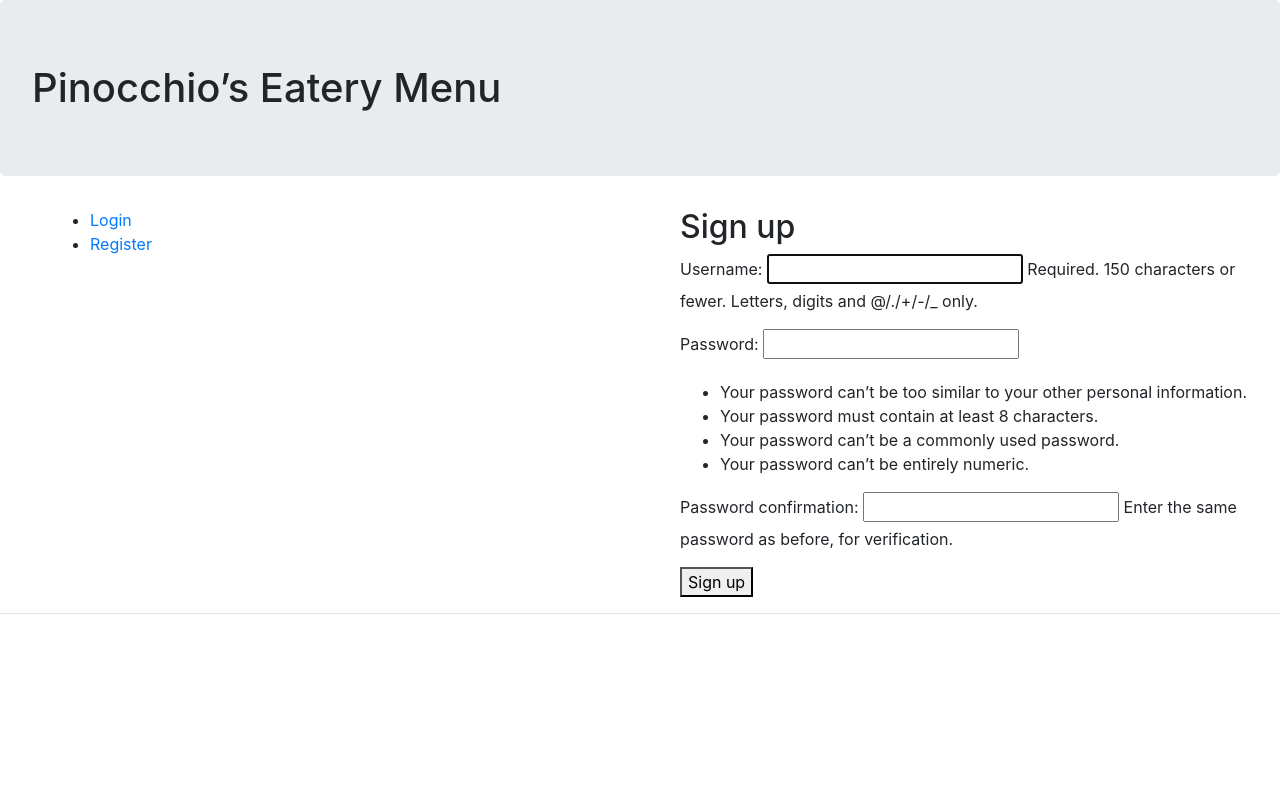
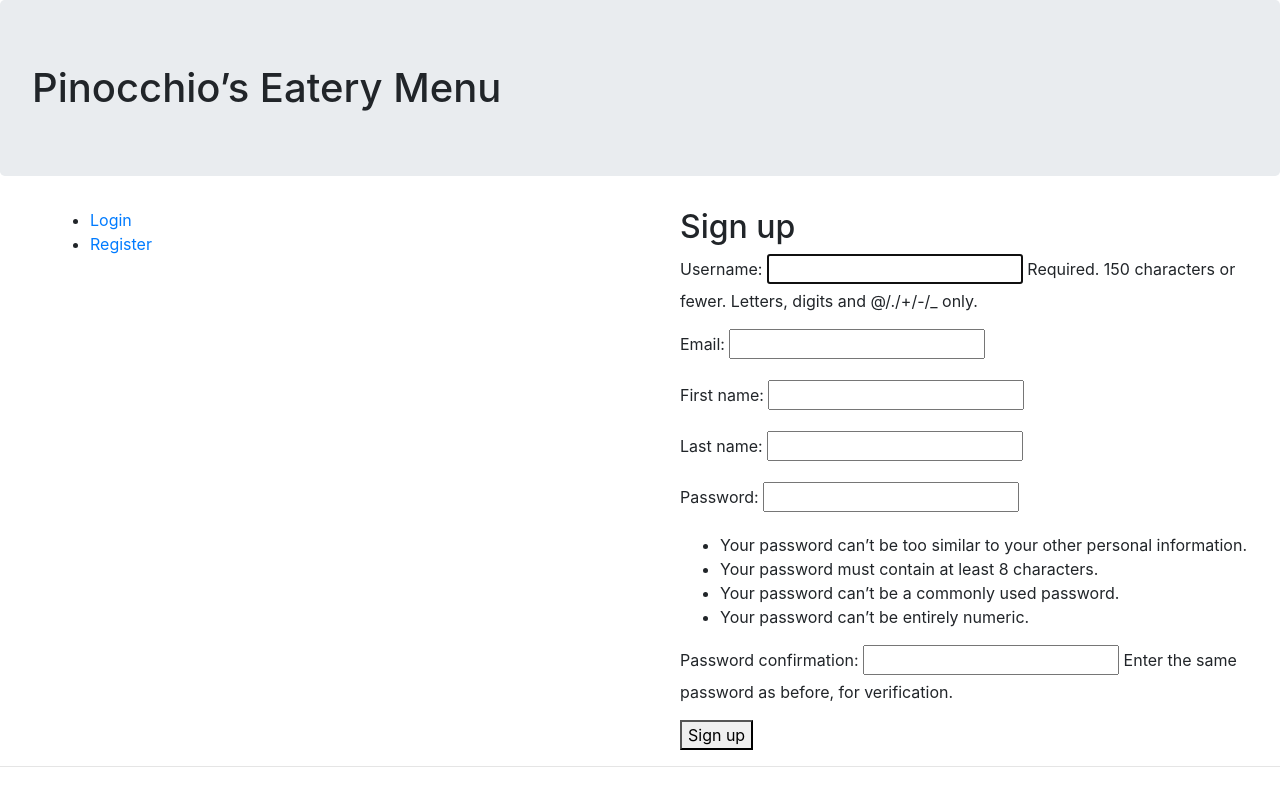
Before and after one commit to barnettech/project3, a Django app: page /signup in a window 1280 px wide. Run offline with Django 3.2, Linux system fonts and the light colour scheme; some libraries are stand-ins or nearby versions.

Commit message:
adds user email, first name and last name to registration

```diff
--- /dev/null
+++ b/orders/forms.py
@@ -0,0 +1,21 @@
+from django import forms
+from django.contrib.auth.models import User
+from django.contrib.auth.forms import UserCreationForm
+
+class UserCreateForm(UserCreationForm):
+    email = forms.EmailField(required=True)
+    first_name = forms.CharField(max_length=30)
+    last_name = forms.CharField(max_length=30)
+
+    class Meta:
+        model = User
+        fields = ("username", "email", "first_name", "last_name", "password1", "password2")
+
+    def save(self, commit=True):
+        user = super(UserCreateForm, self).save(commit=False)
+        user.email = self.cleaned_data["email"]
+        user.first_name = self.cleaned_data["first_name"]
+        user.last_name = self.cleaned_data["last_name"]
+        if commit:
+            user.save()
+        return user
--- a/orders/views.py
+++ b/orders/views.py
@@ -6,6 +6,10 @@ from django.shortcuts import get_object_or_404
 from django.http import HttpResponseRedirect
 from django.urls import reverse
 from .models import Food, Order, Order_Number
+from django.db import models
+from django.contrib.auth.models import User
+from django import forms
+from .forms import UserCreateForm
 import datetime
 
 # Create your views here.
@@ -16,7 +20,7 @@ def index(request):
 
 def signup(request):
     if request.method == 'POST':
-        form = UserCreationForm(request.POST)
+        form = UserCreateForm(request.POST)
         if form.is_valid():
             form.save()
             username = form.cleaned_data.get('username')
@@ -25,7 +29,7 @@ def signup(request):
             login(request, user)
             return redirect('order')
     else:
-        form = UserCreationForm()
+        form = UserCreateForm()
     return render(request, 'signup.html', {'form': form})
 
 def menu(request):
--- a/pinocchios/templates/base_generic.html
+++ b/pinocchios/templates/base_generic.html
@@ -18,6 +18,7 @@
         <ul>
           {% if user.is_authenticated %}
             <li>User: {{ user.get_username }}</li>
+            <li><a href="{% url 'order'%}?next={{request.path}}">Menu, Order</a></li>
             <li><a href="{% url 'logout'%}?next={{request.path}}">Logout</a></li>
           {% else %}
             <li><a href="{% url 'login'%}?next={{request.path}}">Login</a></li>
--- a/pinocchios/templates/order_food_form.html
+++ b/pinocchios/templates/order_food_form.html
@@ -6,7 +6,7 @@
       <div>
         {% for food in food_list %}
         <div>
-          <input type="text" name="fooditem_{{food.id}}"
+          <input class="food-quantity" type="text" name="fooditem_{{food.id}}"
           minlength="1" maxlength="3" placeholder="enter quantity"/>${{food.price}} <a href="{{ food.get_absolute_url }}">{{ food.title }}</a>
         </div>
         {% endfor %}
--- a/static/css/index.css
+++ b/static/css/index.css
@@ -1,3 +1,7 @@
 .sidebar-left {
     margin-left: 50px;
 }
+
+.food-quantity {
+    width: 140px;
+}
```
Also changed, not shown: db.sqlite3.
